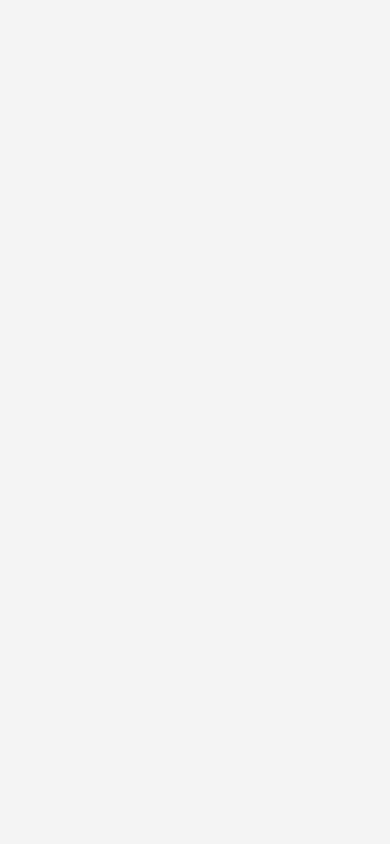
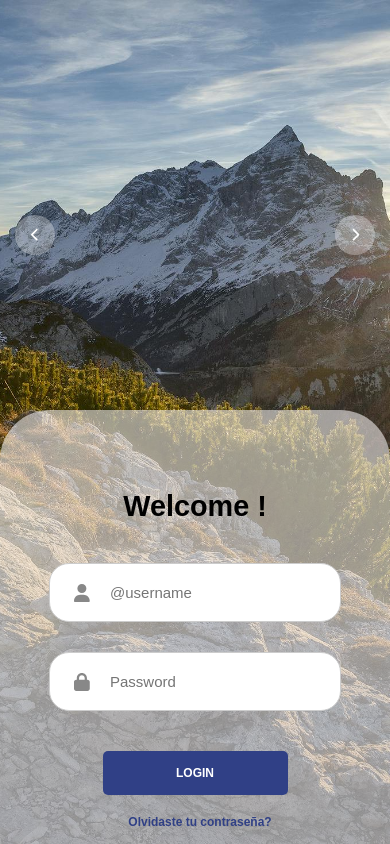
Before and after one commit to MauricioEsparron/ThesisConsulting, a React (Vite) app in the folder react-app/: page /Login in a window 390 px wide. Before the commit this address had no page. Built offline with nearby package versions, Linux system fonts and the light colour scheme.

Commit message:
cambios en componente Login.tsx

```diff
--- a/react-app/src/App.tsx
+++ b/react-app/src/App.tsx
@@ -3,7 +3,7 @@ import Home from "./pages/Home";
 import Especialidades from "./components/Especialidades.tsx";
 import Gracias from "./components/Gracias";
 import Contactanos from "./components/Contactanos";
-import Login2 from "./components/Login2.tsx";
+import Login from "./components/Login.tsx";
 
 function App() {
   return (
@@ -13,7 +13,7 @@ function App() {
         <Route path="/Especialidades" element={<Especialidades />} />
         <Route path="/Contactanos" element={<Contactanos />} />
         <Route path="/Gracias" element={<Gracias />} />
-        <Route path="/Login2" element={<Login2 />} />
+        <Route path="/Login" element={<Login />} />
       </Routes>
     </Router>
   );
--- a/react-app/src/components/Login2.tsx
+++ b/react-app/src/components/Login.tsx
@@ -6,7 +6,7 @@ import {
   faChevronLeft,
   faChevronRight,
 } from "@fortawesome/free-solid-svg-icons";
-import "../css/login2.css";
+import "../css/login.css";
 
 // Importamos las imágenes
 import img1 from "../img/montañas1.jpg";
--- a/react-app/src/components/NavBar.tsx
+++ b/react-app/src/components/NavBar.tsx
@@ -59,7 +59,7 @@ const Navbar = () => {
           <Link to="/Especialidades">
             <FaGraduationCap style={{ marginRight: "8px" }} /> Especialidades
           </Link>
-          <a href="/Login2">
+          <a href="/Login">
             <FaUser style={{ marginRight: "8px" }} /> Acceder
           </a>
           <a
--- a/react-app/src/css/login2.css
+++ b/react-app/src/css/login.css
@@ -500,10 +500,12 @@
     font-weight: 600;
   }
 }
+
 @media screen and (max-width: 588px) {
   .subcontenedor-login2-global {
     margin: 30px auto;
     width: 100%;
+    height: 100vh;
     display: flex;
     flex-direction: column;
     align-items: center;
@@ -514,7 +516,7 @@
     height: 0px;
   }
   .imagen-fondo-login2 {
-    filter: none !important; /* Elimina el desenfoque */
+    filter: none !important;
   }
 
   .contenedor-img-login2 {
@@ -525,11 +527,15 @@
   }
   .subcontenedor-login2 {
     width: 100%;
+    height: 100;
+    margin-bottom: 10px;
     border-radius: 10px;
     backdrop-filter: blur(3px);
     border-radius: 50px 50px 0px 0px;
-    min-height: 558px;
-    max-height: 558px;
+    min-height: 550px;
+    max-height: 550px;
+    /* border: 2px solid red; */
+    bottom: 0;
   }
 
   .contenedor-input-login2 input {
@@ -575,6 +581,7 @@
     font-weight: 600;
   }
 }
+
 /* @media screen and (max-width: 414px) {
   .subcontenedor-login2-global {
     margin: 180px auto;
```
